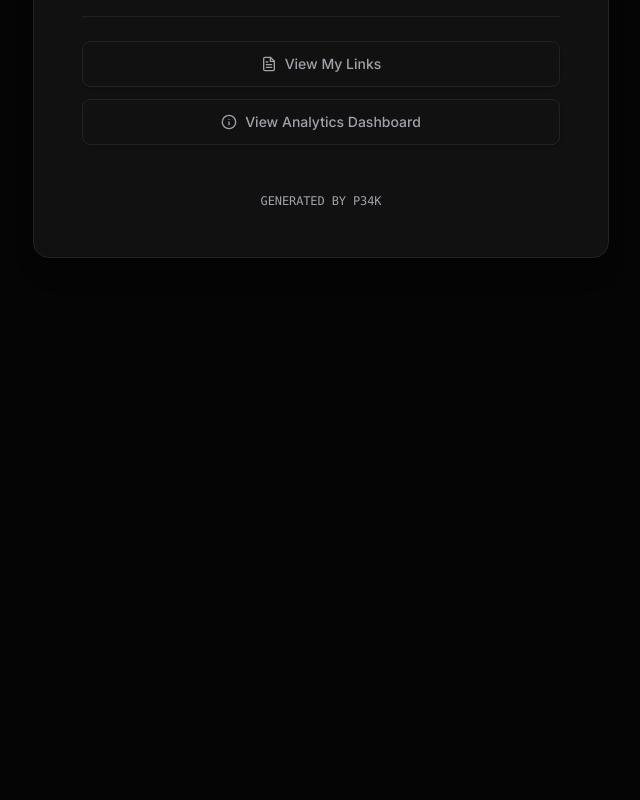
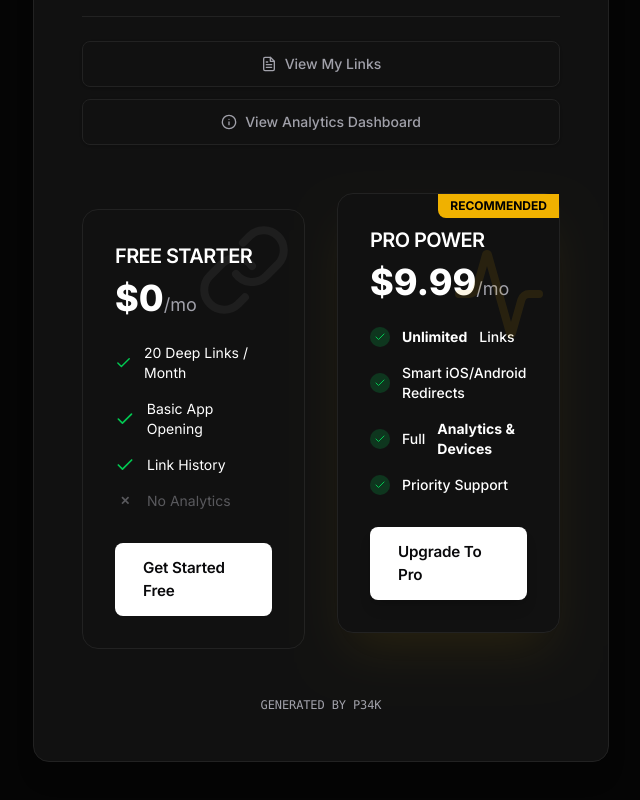
Before and after one commit to P34KPK/deeplink-app, a Next.js app: page / in a window 1280 px wide. Shown: the part 674-1474 px from the top of the page, without its empty margins (319-959 px from the left). Before the commit the page ends 980 px from the top, so only its background shows below. Built offline with nearby package versions, Linux system fonts and the light colour scheme; no server answers.

Commit message:
feat: Add pricing comparison section to homepage

```diff
--- a/src/app/page.tsx
+++ b/src/app/page.tsx
@@ -3,7 +3,7 @@
 import { useState, useEffect } from 'react';
 import Image from 'next/image';
 import Link from 'next/link';
-import { ArrowRight, Link as LinkIcon, Copy, Check, BarChart3, LayoutDashboard } from "lucide-react";
+import { ArrowRight, Link as LinkIcon, Copy, Check, BarChart3, LayoutDashboard, Activity } from "lucide-react";
 import { ThemeToggle } from '@/components/theme-toggle';
 
 type ArchivedLink = {
@@ -364,7 +364,74 @@ export default function Home() {
             </SignedIn>
           </div>
         </div>
-        {/* Footer Signature */}
+        <div className="mt-16 w-full max-w-4xl grid grid-cols-1 md:grid-cols-2 gap-8 animate-fade-up">
+
+          {/* FREE TIER CARD */}
+          <div className="matte-card p-8 border-t-4 border-t-muted-foreground/30 flex flex-col relative overflow-hidden">
+            <div className="absolute top-0 right-0 p-3 opacity-5">
+              <LinkIcon className="w-24 h-24" />
+            </div>
+            <h3 className="text-xl font-bold uppercase tracking-wider mb-2">Free Starter</h3>
+            <div className="text-4xl font-extrabold mb-6">$0<span className="text-lg text-muted-foreground font-normal">/mo</span></div>
+
+            <ul className="space-y-4 mb-8 flex-1">
+              <li className="flex items-center gap-3 text-sm">
+                <Check className="w-5 h-5 text-green-500" /> 20 Deep Links / Month
+              </li>
+              <li className="flex items-center gap-3 text-sm">
+                <Check className="w-5 h-5 text-green-500" /> Basic App Opening
+              </li>
+              <li className="flex items-center gap-3 text-sm">
+                <Check className="w-5 h-5 text-green-500" /> Link History
+              </li>
+              <li className="flex items-center gap-3 text-sm text-muted-foreground/50">
+                <span className="w-5 h-5 flex items-center justify-center font-bold text-xs">✕</span> No Analytics
+              </li>
+            </ul>
+
+            <Link href="/sign-up" className="w-full btn-primary bg-secondary text-foreground hover:bg-secondary/80 border border-border">
+              Get Started Free
+            </Link>
+          </div>
+
+          {/* PRO TIER CARD */}
+          <div className="matte-card p-8 border-t-4 border-t-yellow-500 flex flex-col relative transform md:-translate-y-4 shadow-2xl shadow-yellow-500/10">
+            <div className="absolute top-0 right-0 bg-yellow-500 text-black text-xs font-bold px-3 py-1 rounded-bl-lg">
+              RECOMMENDED
+            </div>
+            <div className="absolute top-10 right-0 p-3 opacity-10">
+              <Activity className="w-24 h-24 text-yellow-500" />
+            </div>
+
+            <h3 className="text-xl font-bold uppercase tracking-wider mb-2 text-yellow-500">Pro Power</h3>
+            <div className="text-4xl font-extrabold mb-6">$9.99<span className="text-lg text-muted-foreground font-normal">/mo</span></div>
+
+            <ul className="space-y-4 mb-8 flex-1">
+              <li className="flex items-center gap-3 text-sm font-medium">
+                <div className="bg-green-500/20 p-1 rounded-full"><Check className="w-3 h-3 text-green-500" /></div>
+                <strong>Unlimited</strong> Links
+              </li>
+              <li className="flex items-center gap-3 text-sm font-medium">
+                <div className="bg-green-500/20 p-1 rounded-full"><Check className="w-3 h-3 text-green-500" /></div>
+                Smart iOS/Android Redirects
+              </li>
+              <li className="flex items-center gap-3 text-sm font-medium">
+                <div className="bg-green-500/20 p-1 rounded-full"><Check className="w-3 h-3 text-green-500" /></div>
+                Full <strong>Analytics & Devices</strong>
+              </li>
+              <li className="flex items-center gap-3 text-sm font-medium">
+                <div className="bg-green-500/20 p-1 rounded-full"><Check className="w-3 h-3 text-green-500" /></div>
+                Priority Support
+              </li>
+            </ul>
+
+            <Link href="/sign-up" className="w-full btn-primary bg-yellow-500 hover:bg-yellow-400 text-black font-bold shadow-lg hover:shadow-yellow-500/20">
+              Upgrade to Pro
+            </Link>
+          </div>
+
+        </div>
+
         <div className="mt-12 text-center">
           <p className="text-xs text-muted-foreground/40 font-mono tracking-widest uppercase hover:text-primary/50 transition-colors cursor-default">
             Generated by P34K
```
